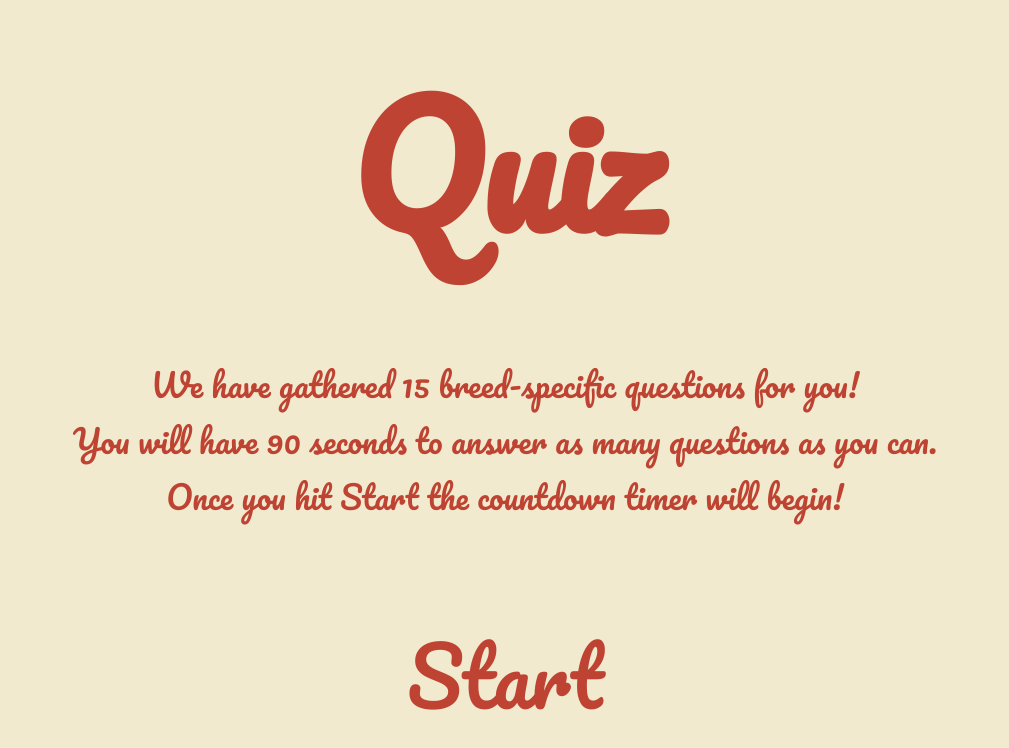
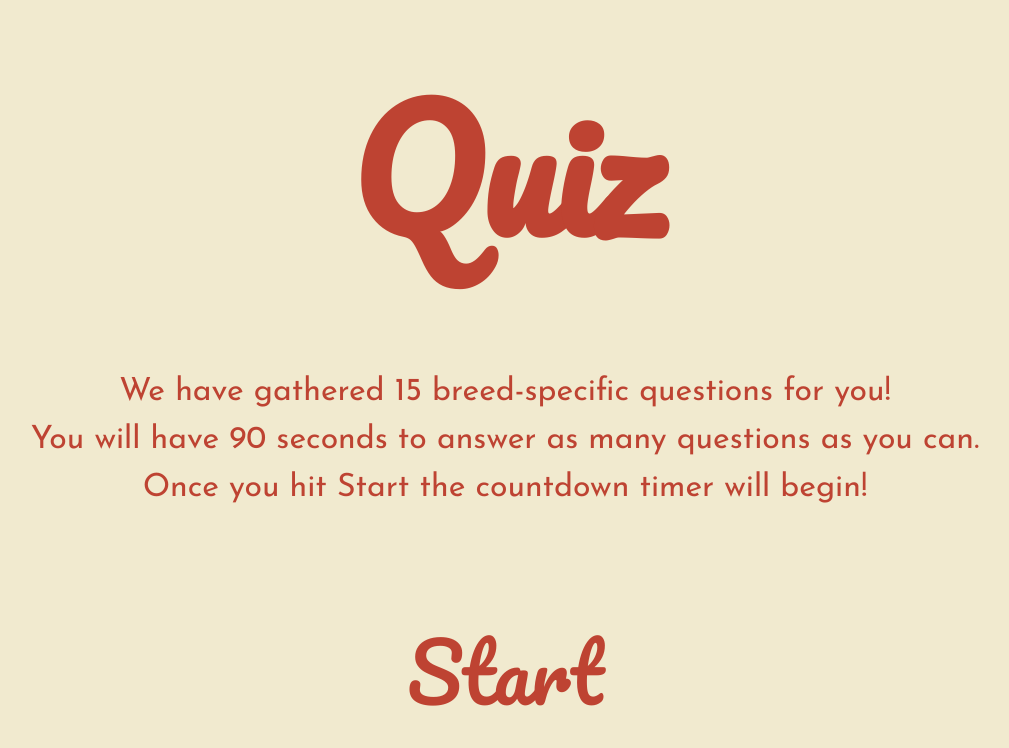
Before and after one commit to JCPenne/whoofer, a Next.js app: page /quiz in a window 1280 px wide. Shown: the top 748 px of the page, without its empty margins (135-1144 px from the left). Built offline with nearby package versions, Linux system fonts and the light colour scheme.

Commit message:
change block text to use josefin sans

```diff
--- a/components/GameLandingPage/GameLandingPage.js
+++ b/components/GameLandingPage/GameLandingPage.js
@@ -1,6 +1,7 @@
 import styles from './GameLandingPage.module.css';
 
 import { Button } from '../Button/Button';
+import { josefinSans } from '@/pages/_app';
 
 export default function GameLandingPage({
   GameType,
@@ -9,13 +10,17 @@ export default function GameLandingPage({
   return (
     <div className={styles.landingPageMain}>
       <h1 className={styles.game_type}>{GameType}</h1>
-      <p className={styles.game_blurb}>
-        We have gathered 15 breed-specific questions for you!
-        <br />
-        You will have 90 seconds to answer as many questions as you can.
-        <br />
-        Once you hit Start the countdown timer will begin!
-      </p>
+      <section
+        className={`${styles.blurb_wrapper} ${josefinSans.className}`}
+      >
+        <p>We have gathered 15 breed-specific questions for you!</p>
+        <p>
+          You will have 90 seconds to answer as many questions as you
+          can.
+        </p>
+        <p>Once you hit Start the countdown timer will begin!</p>
+      </section>
+
       <Button
         onClick={handleGameStart}
         type='start_game'
--- a/components/GameLandingPage/GameLandingPage.module.css
+++ b/components/GameLandingPage/GameLandingPage.module.css
@@ -1,18 +1,23 @@
 .landingPageMain {
   display: flex;
-    flex-direction: column;
-    align-items: center;
-    justify-content: space-around;
-    width: 100%;
-    height: 100%;
+  flex-direction: column;
+  align-items: center;
+  justify-content: space-around;
+  width: 100%;
+  height: 100%;
 }
 
 .game_type {
   font-size: 10rem;
 }
-.game_blurb {
+.blurb_wrapper {
   font-size: 2rem;
   text-align: center;
+  line-height: 1.5;
   padding-left: 20px;
   padding-right: 20px;
+  width: max-content;
+  margin-left: auto;
+  margin-right: auto;
+  overflow: auto;
 }
--- a/components/GameLink/GameLink.module.css
+++ b/components/GameLink/GameLink.module.css
@@ -3,6 +3,7 @@
   flex-direction: column;
   align-items: center;
   width: calc(100% / 3);
+  height: 300px;
   font-size: 2rem;
   background: linear-gradient(
     #f1eacf,
@@ -15,6 +16,23 @@
   color: inherit;
   transition: background 1.5s;
   overflow: auto;
+  justify-content: flex-end;
+}
+.wrapper:hover {
+  background-position: 100% 100%;
+  color: #f1eacf;
+  padding-top: 50px;
+  padding-bottom: 10px;
+  justify-content: space-between;
+}
+.wrapper:hover > .primaryBlurb {
+  display: block;
+}
+.wrapper:hover > .secondaryBlurb {
+  display: block;
+}
+.wrapper:hover > .title {
+  animation-play-state: paused;
 }
 .title {
   animation-name: floating;
@@ -38,23 +56,6 @@
   color: #f1eacf;
 }
 
-.wrapper:hover {
-  background-position: 100% 100%;
-  color: #f1eacf;
-  padding-top: 50px;
-  padding-bottom: 100px;
-  justify-content: space-evenly;
-  height: 500px;
-}
-.wrapper:hover > .primaryBlurb {
-  display: block;
-}
-.wrapper:hover > .secondaryBlurb {
-  display: block;
-}
-.wrapper:hover > title {
-  animation-play-state: paused;
-}
 
 @keyframes floating {
   0% {
--- a/components/Modal/Modal.js
+++ b/components/Modal/Modal.js
@@ -5,6 +5,7 @@ import styles from './Modal.module.css';
 
 import { Button } from '../Button/Button';
 import Link from 'next/link';
+import { josefinSans } from '@/pages/_app';
 
 export function Modal({ modalOpen, setTimerStatus }) {
   React.useEffect(() => {
@@ -31,7 +32,7 @@ export function Modal({ modalOpen, setTimerStatus }) {
           }}
         />
         <div className={styles.dialog}>
-          <p className={styles.text}>
+          <p className={`${styles.text} ${josefinSans.className}`}>
             Are you sure you would like to exit the quiz?
           </p>
           <div className={styles.buttonGroup}>
--- a/components/QuizQuestions/QuizQuestions.js
+++ b/components/QuizQuestions/QuizQuestions.js
@@ -6,13 +6,16 @@ import { Public_Sans } from 'next/font/google';
 const publicSans = Public_Sans({ subsets: ['latin'] });
 
 import { Button } from '../Button/Button';
+import { josefinSans } from '@/pages/_app';
 
 export function QuizQuestions({ currentQuestion, validateAnswer }) {
   return (
     <div
       className={`${styles.mainWrapper} + ${publicSans.className}`}
     >
-      <p className={styles.question}>{currentQuestion.question}</p>
+      <p className={`${styles.question} ${josefinSans.className}`}>
+        {currentQuestion.question}
+      </p>
       <section className={styles.answerWrapper}>
         {currentQuestion.options.map((answerValue, index) => {
           return (
--- a/utils/getRandomQuestion.js
+++ b/utils/getRandomQuestion.js
@@ -1,4 +1,4 @@
-import Questions from './data/questions.json';
+import Questions from '../data/questions.json';
 
 export function getRandomQuestion(usedQuestions) {
   let max = Questions.length - 1;
```
